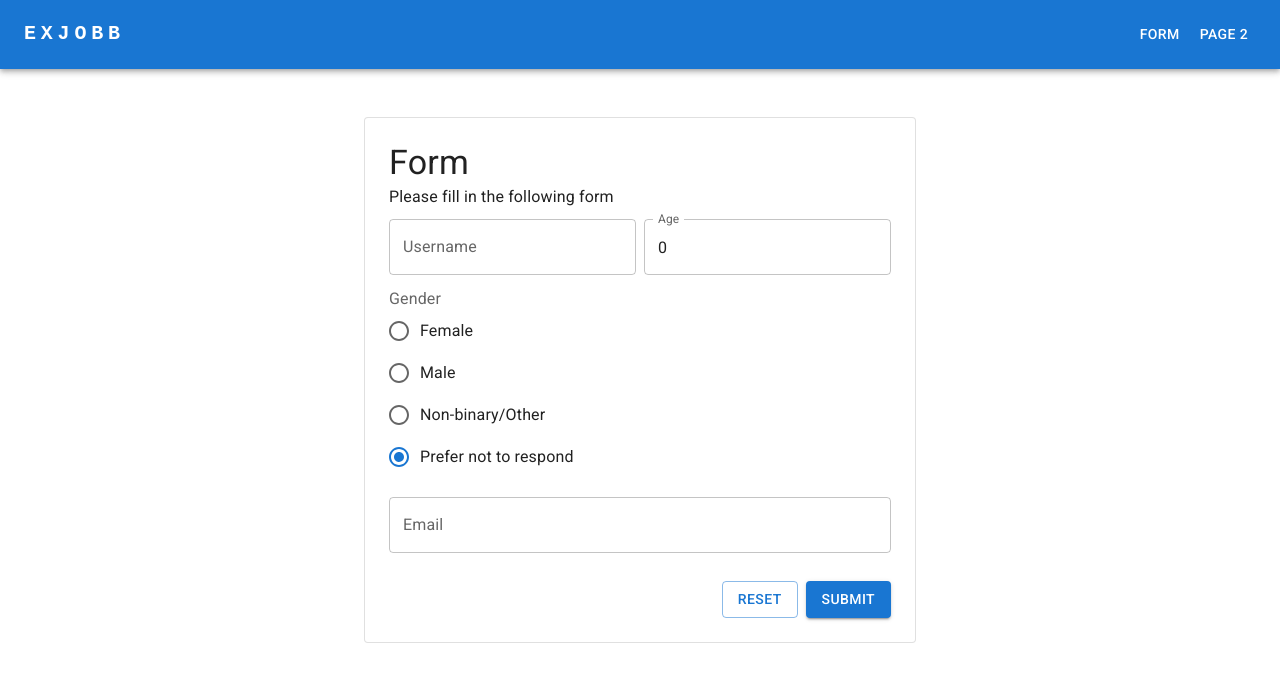
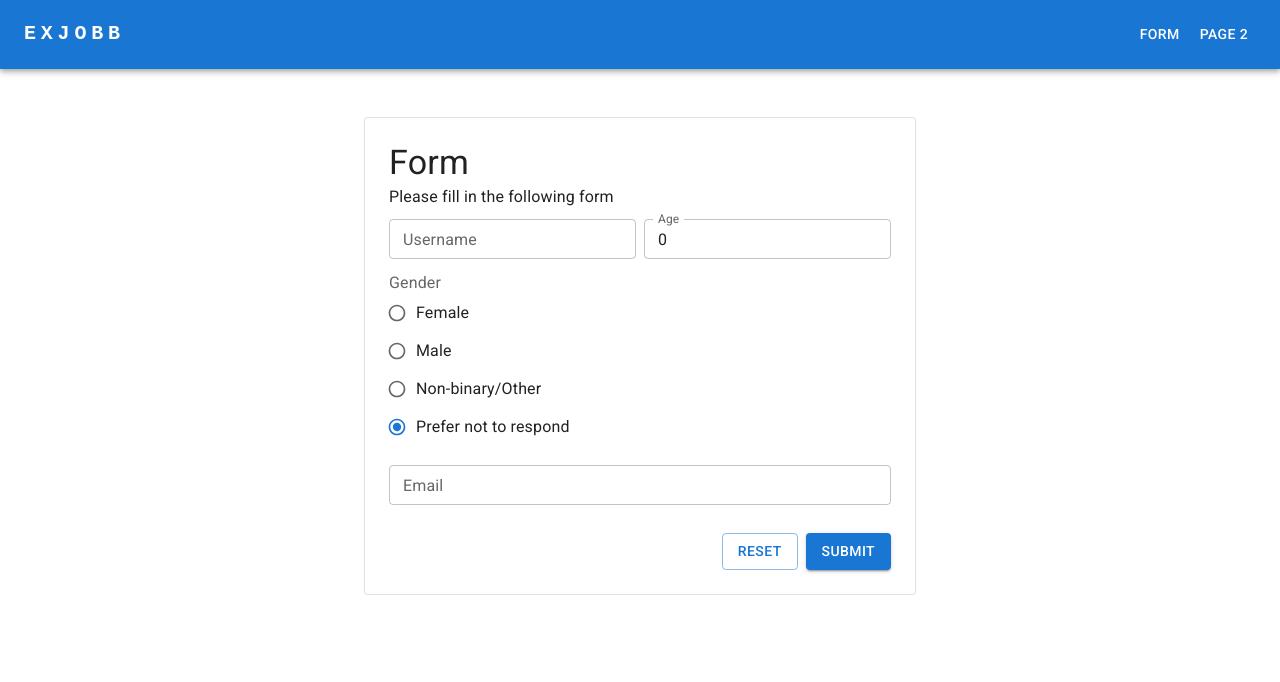
Before and after one commit to majate/exjobb-spa, a React (Create React App) app: page /form in a window 1280 px wide. Shown: the top 682 px of the page. Built offline with nearby package versions, Linux system fonts and the light colour scheme.

Commit message:
Smaller form input sizes

```diff
--- a/src/components/FormRadioGroup.tsx
+++ b/src/components/FormRadioGroup.tsx
@@ -39,7 +39,7 @@ function FormRadioGroup<TFormModel>(props: FormRadioGroupProps<TFormModel>) {
               <FormControlLabel
                 value={option.value}
                 key={`radio-${field.name}-${option.value}`}
-                control={<Radio />}
+                control={<Radio size="small" />}
                 label={option.label}
               />
             ))}
--- a/src/components/FormTextField.tsx
+++ b/src/components/FormTextField.tsx
@@ -16,6 +16,7 @@ function FormTextField<TFormModel>(props: TextFieldProps<TFormModel>) {
       render={({ field, fieldState }) => (
         <TextField
           margin="dense"
+          size="small"
           error={fieldState.error ? true : false}
           label={props.label}
           helperText={fieldState.error?.message}
```
